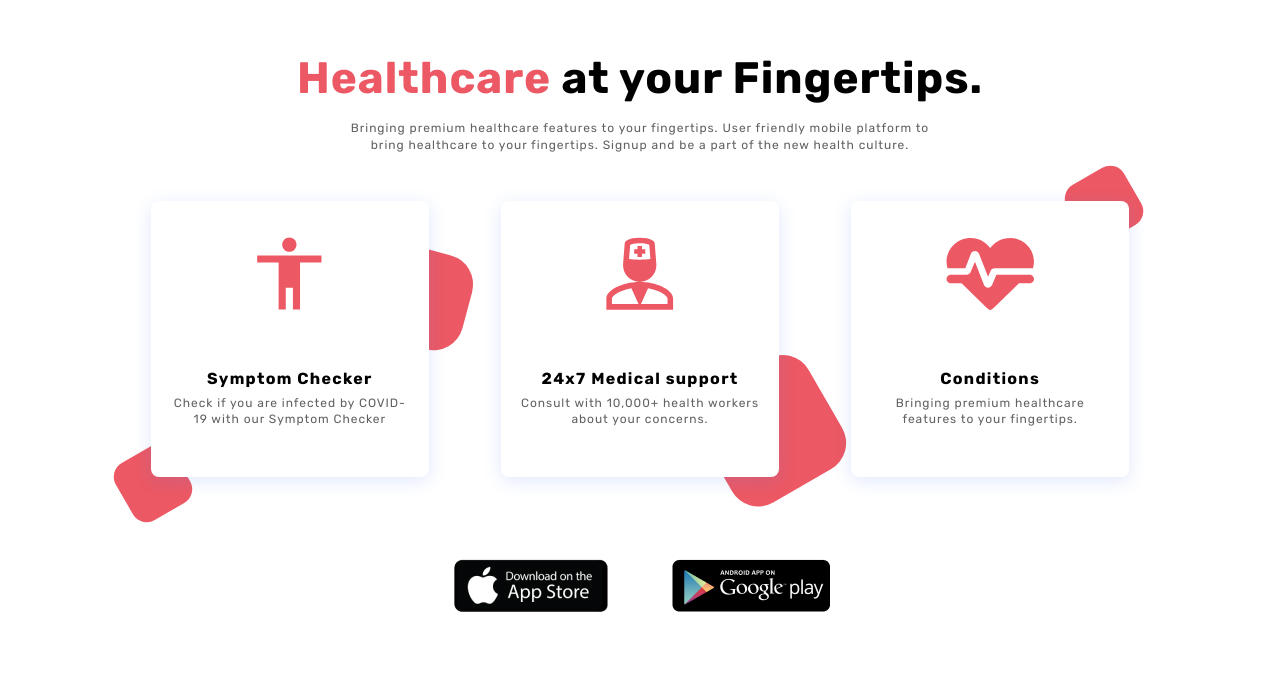
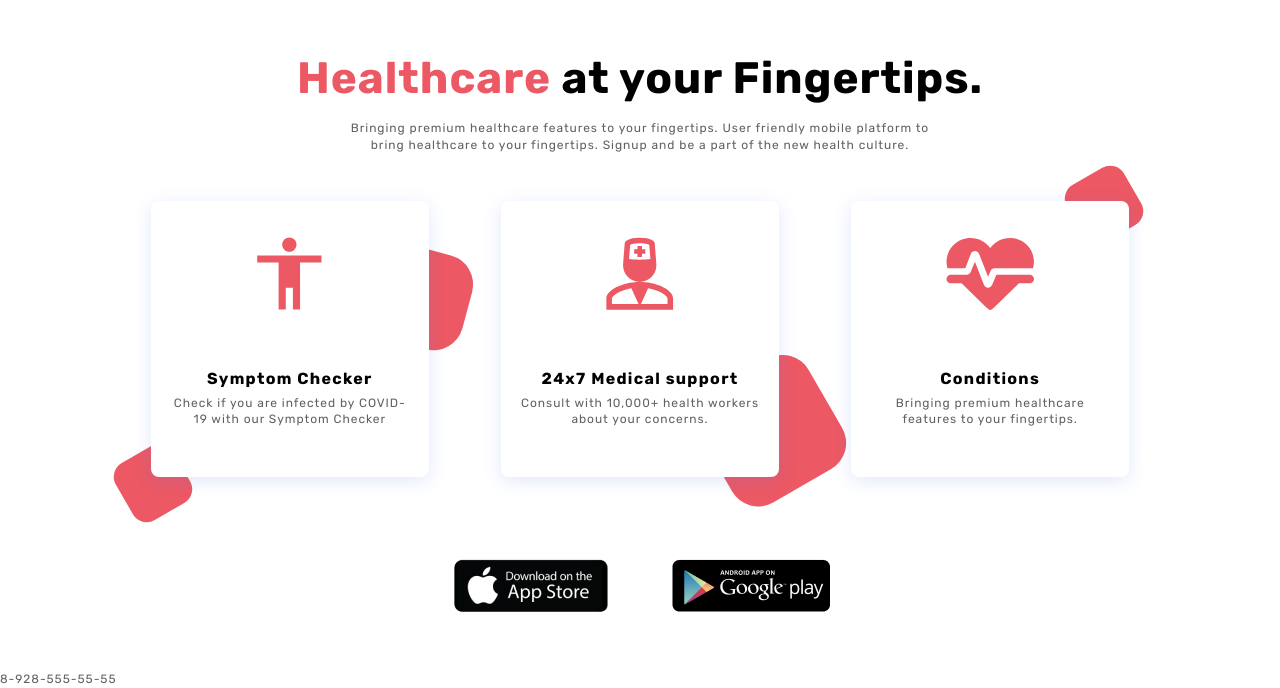
Before and after one commit to Iv-nik84/lending-gocorna-website, a plain HTML site: page index.html in a window 1280 px wide. Shown: the part 2129-2817 px from the top of the page. Drawn offline with Linux system fonts and the light colour scheme.

Commit message:
section hooter

```diff
--- a/index.html
+++ b/index.html
@@ -172,5 +172,10 @@
 
 <!--healthcare end-->
 
+<section class="hooter">
+    <div class="contact">8-928-555-55-55</div>
+</section>
+
+
 </body>
 </html>
```
